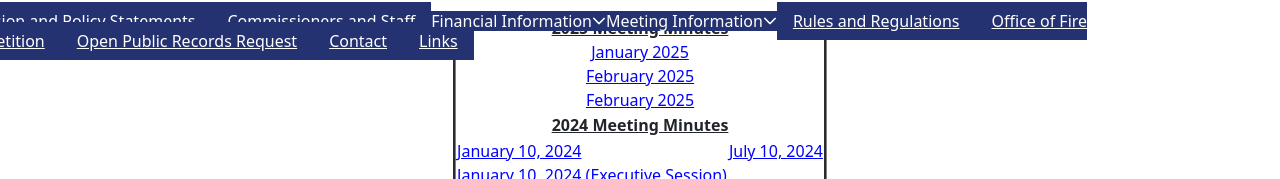
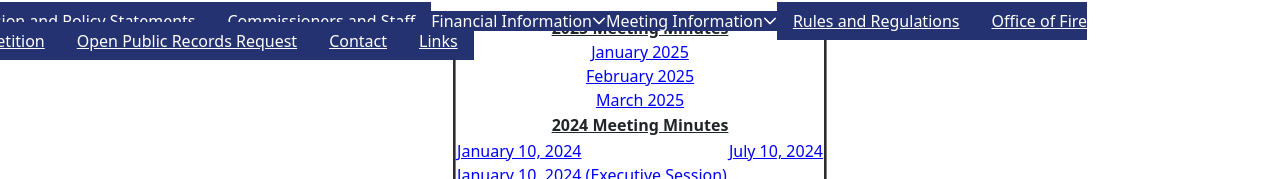
Before and after one commit to DrAronoff/monroefd1, a React (Create React App) app: page /minutesArchive in a window 1280 px wide. Shown: the part 219-398 px from the top of the page. Built offline with nearby package versions, Linux system fonts and the light colour scheme; the HTML template or start-up script is replaced by a standard one.

Commit message:
may update

```diff
--- a/src/components/MinutesArchive.jsx
+++ b/src/components/MinutesArchive.jsx
@@ -18,7 +18,7 @@ export function MinutesArchive() {
 
 <a href="https://diuy0t6boke2n.cloudfront.net/Minutes/2024/FD%231minutesJanuary2025.docx" target="new">January 2025</a><br/>
 <a href="https://diuy0t6boke2n.cloudfront.net/Minutes/2025/FD%231+minutes+February+2025.docx" target="new">February 2025</a><br/>
-<a href="https://diuy0t6boke2n.cloudfront.net/FD%231+minutes+March+2025.docx" target="new">February 2025</a><br/>
+<a href="https://diuy0t6boke2n.cloudfront.net/FD%231+minutes+March+2025.docx" target="new">March 2025</a><br/>
 
 </td>
 </tr>
```
